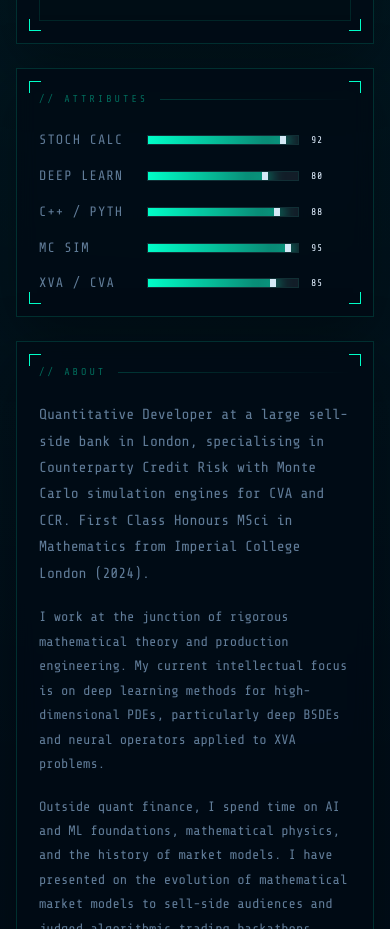
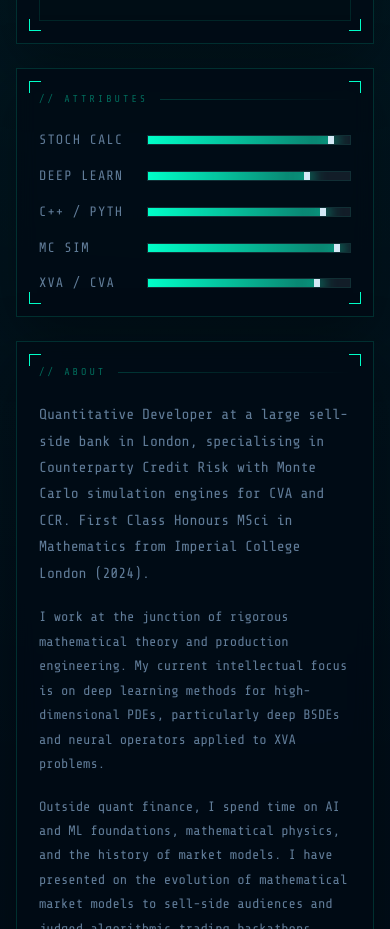
Before and after one commit to theMashrur/personal-website, a React (Vite) app: page / in a window 390 px wide. Shown: the part 1060-1989 px from the top of the page. Built offline with nearby package versions, Linux system fonts and the light colour scheme.

Commit message:
Remove attribute numeric values

```diff
--- a/src/App.css
+++ b/src/App.css
@@ -368,7 +368,7 @@
 
 .skill-row {
   display: grid;
-  grid-template-columns: 120px minmax(0, 1fr) 44px;
+  grid-template-columns: 120px minmax(0, 1fr);
   align-items: center;
   gap: 12px;
 }
@@ -628,7 +628,7 @@
   }
 
   .skill-row {
-    grid-template-columns: 96px minmax(0, 1fr) 40px;
+    grid-template-columns: 96px minmax(0, 1fr);
   }
 
   .skill-label-full {
--- a/src/App.jsx
+++ b/src/App.jsx
@@ -335,7 +335,6 @@ function App() {
                   <div className="skill-track" aria-hidden="true">
                     <div className="skill-fill" />
                   </div>
-                  <span className="skill-value">{skill.value}</span>
                 </div>
               ))}
             </div>
```
